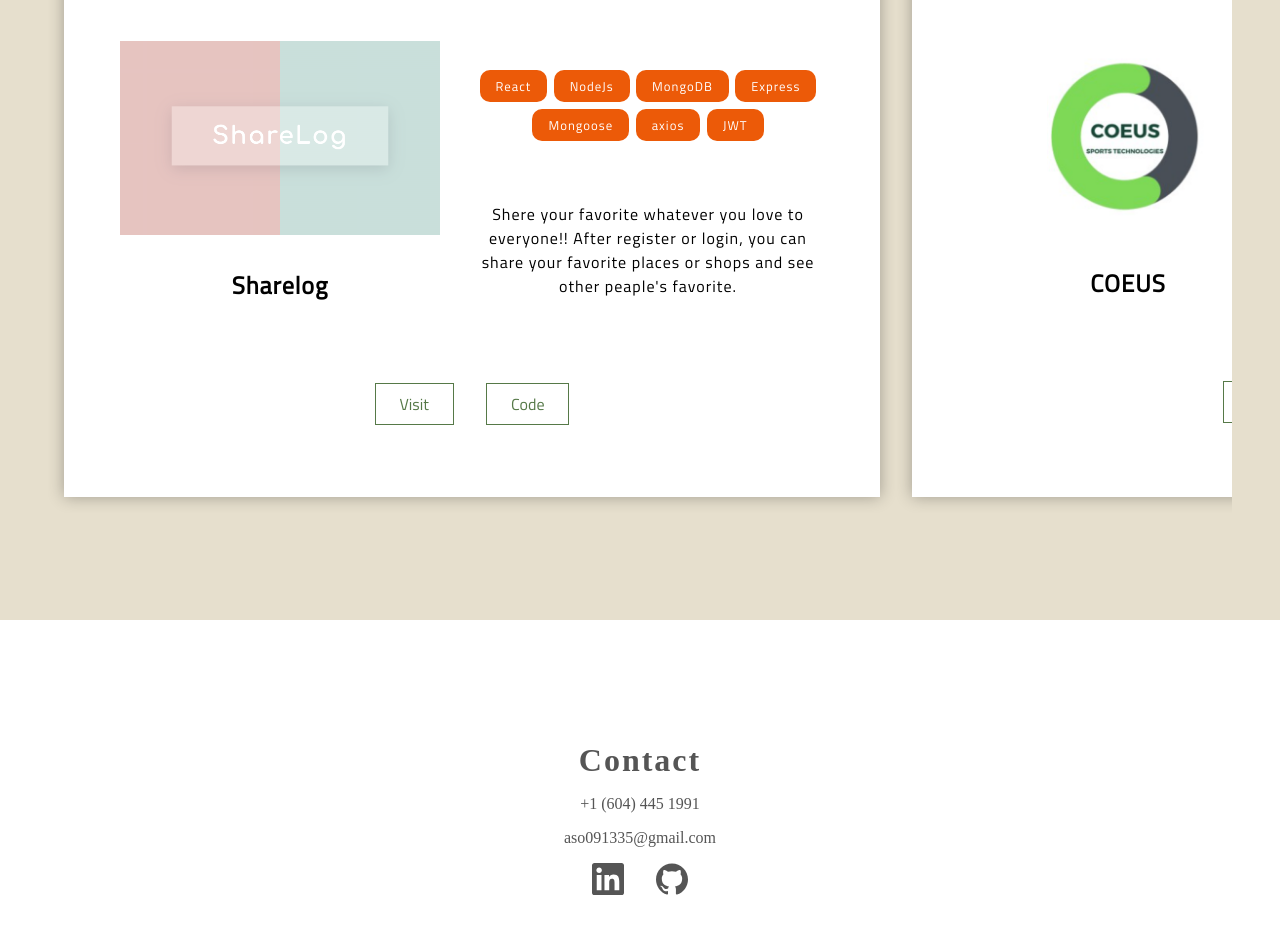
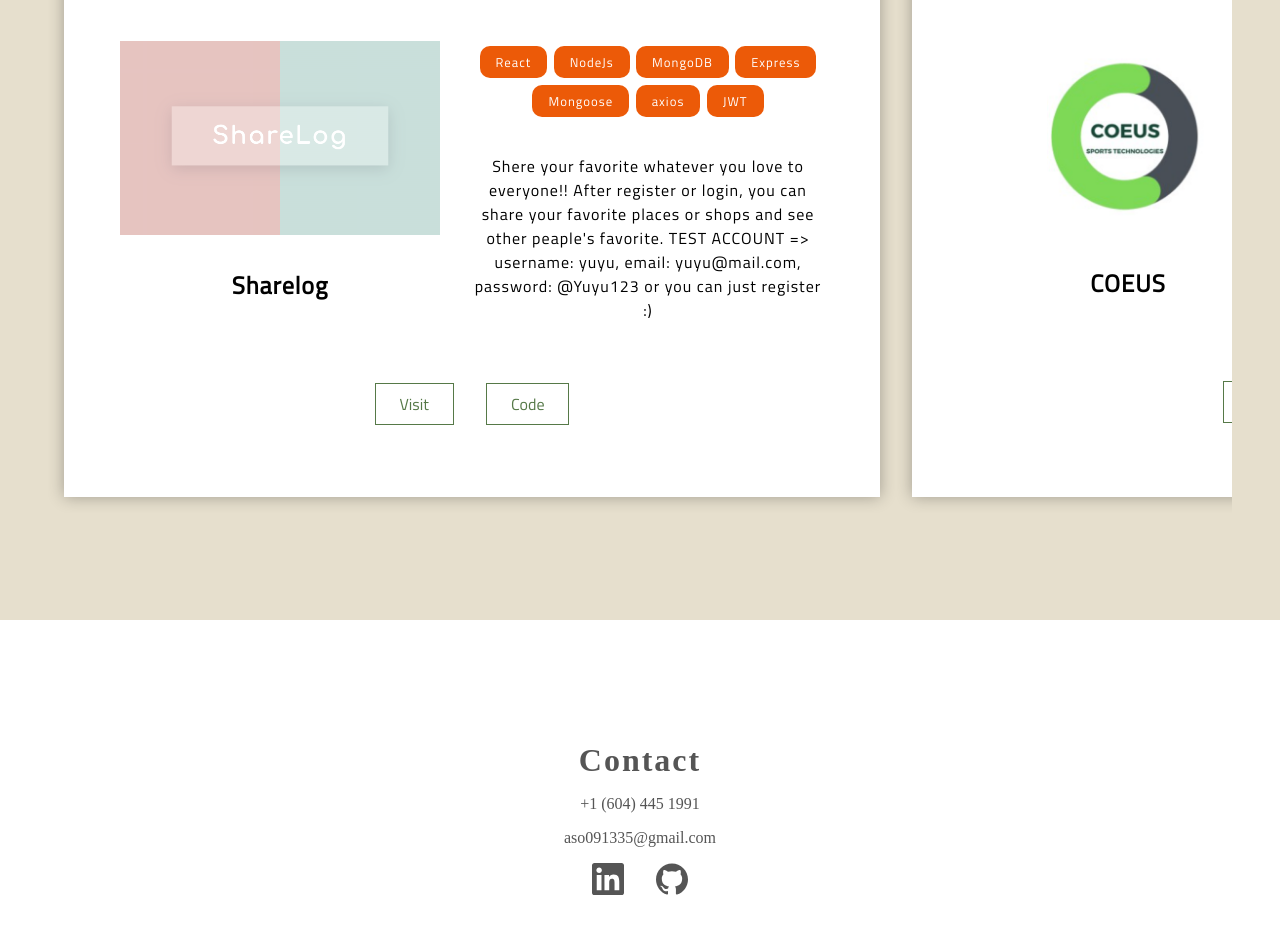
Before and after one commit to Yuuki915/portfolio, a React (Create React App) app: page /contact in a window 1280 px wide. Shown: the part 1780-2714 px from the top of the page. Built offline with nearby package versions, Linux system fonts and the light colour scheme.

Commit message:
modify data and url for linkedin

```diff
--- a/src/components/contact/Contact.js
+++ b/src/components/contact/Contact.js
@@ -19,7 +19,7 @@ const Contact = () => {
           </div>
 
           <div className="contact-icons">
-            <a href="https://www.linkedin.com/in/yuki-hori-85a51421b/">
+            <a href="https://www.linkedin.com/in/yuukihori">
               <SiLinkedin className="contact-icon" />
             </a>
             <a href="https://github.com/Yuuki915">
--- a/src/works.json
+++ b/src/works.json
@@ -13,7 +13,7 @@
       "axios",
       "JWT"
     ],
-    "desc": "Shere your favorite whatever you love to everyone!! After register or login, you can share your favorite places or shops and see other peaple's favorite."
+    "desc": "Shere your favorite whatever you love to everyone!! After register or login, you can share your favorite places or shops and see other peaple's favorite. TEST ACCOUNT => username: yuyu, email: yuyu@mail.com, password: @Yuyu123 or you can just register :)"
   },
 
   {
```
